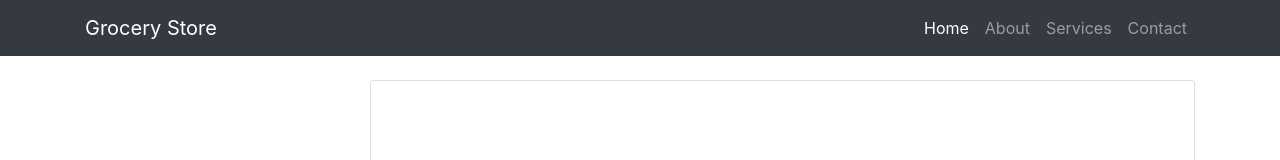
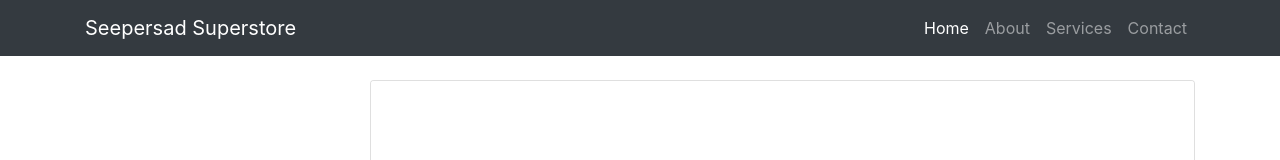
Before and after one commit to rohan-chaudhry/J-Item, a website: page index.html in a window 1280 px wide. Shown: the top 160 px of the page. Drawn offline with Linux system fonts and the light colour scheme.

Commit message:
Update index.html

```diff
--- a/index.html
+++ b/index.html
@@ -23,7 +23,7 @@
     <!-- Navigation -->
     <nav class="navbar navbar-expand-lg navbar-dark bg-dark fixed-top">
       <div class="container">
-        <a class="navbar-brand" href="https://rohan-chaudhry.github.io/J-Project/">Grocery Store</a>
+        <a class="navbar-brand" href="https://rohan-chaudhry.github.io/J-Project/">Seepersad Superstore</a>
         <button class="navbar-toggler" type="button" data-toggle="collapse" data-target="#navbarResponsive" aria-controls="navbarResponsive" aria-expanded="false" aria-label="Toggle navigation">
           <span class="navbar-toggler-icon"></span>
         </button>
```
